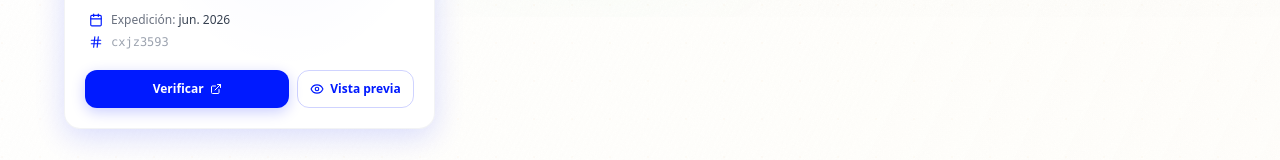
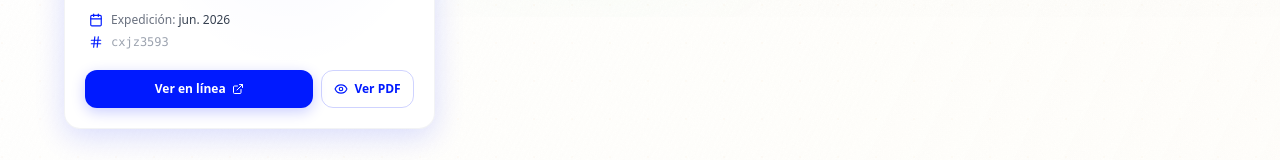
Before and after one commit to Javi1771/portafolio, a Next.js app: page /certifications in a window 1280 px wide. Shown: the part 783-943 px from the top of the page. Built offline with nearby package versions, Linux system fonts and the light colour scheme; no server answers.

Commit message:
Update UI text labels and property reference
Update button labels in certifications page to Spanish text: 'Verificar' → 'Ver en línea' and 'Vista previa' → 'Ver PDF'. Update homepage to use 'tagline' property instead of 'desc'.

```diff
--- a/app/certifications/page.js
+++ b/app/certifications/page.js
@@ -615,7 +615,7 @@ export default function CertificationsPage() {
                                 boxShadow: `0 4px 14px ${activeGlow(cert)}35`,
                               }}
                             >
-                              Verificar
+                              Ver en línea
                               <ExternalLink className="w-3 h-3" />
                             </a>
                             {cert.pdfUrl && (
@@ -629,7 +629,7 @@ export default function CertificationsPage() {
                                 title="Vista previa del PDF"
                               >
                                 <Eye className="w-3.5 h-3.5" />
-                                <span>Vista previa</span>
+                                <span>Ver PDF</span>
                               </button>
                             )}
                           </div>
--- a/app/page.js
+++ b/app/page.js
@@ -466,7 +466,7 @@ export default function HomePage() {
                 {card1.title}
               </h3>
               <p className="text-white/80 leading-relaxed text-[15px]">
-                {card1.desc}
+                {card1.tagline}
               </p>
             </div>
           </div>
```
